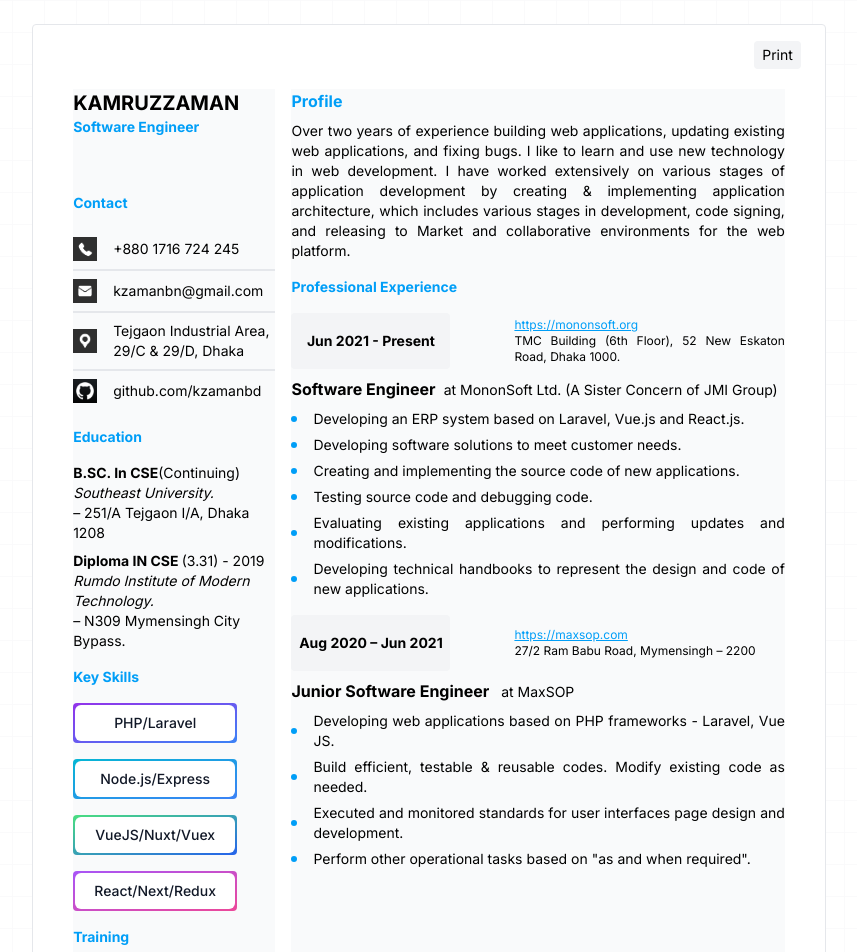
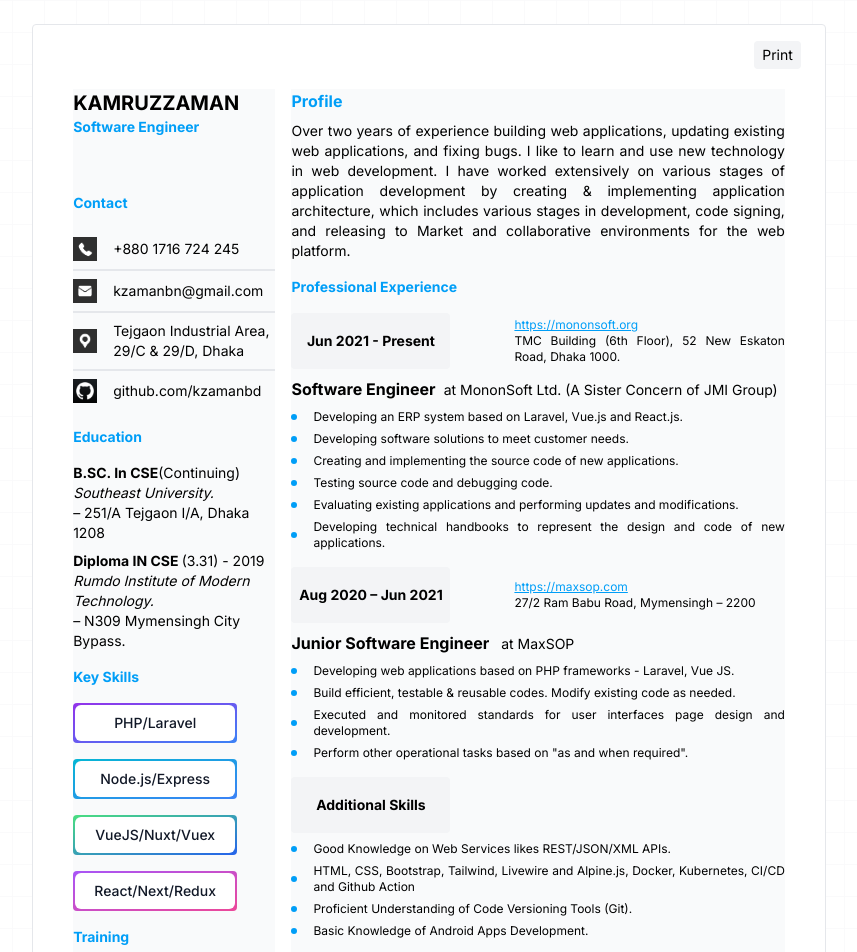
Before and after one commit to kzamaan/resume-next, a Next.js app: page / in a window 1280 px wide. Shown: the top 952 px of the page, without its empty margins (211-1068 px from the left). Built offline with nearby package versions, Linux system fonts and the light colour scheme.

Commit message:
added Additional Skills

```diff
--- a/components/Resume.jsx
+++ b/components/Resume.jsx
@@ -3,13 +3,11 @@ import Image from 'next/image';
 export default function Resume() {
     return (
         <div className='page relative'>
-            <button
-                className='absolute right-6 top-4 rounded bg-gray-100 px-2 py-1 text-sm print:hidden'
-                onClick={() => window.print()}>
+            <button className='print-btn' onClick={() => window.print()}>
                 Print
             </button>
             <div className='grid h-full grid-cols-10 gap-4'>
-                <div className='col-span-3 bg-gray-50'>
+                <div className='col-span-3 bg-gray-50 print:bg-transparent'>
                     <h1 className='text-xl font-bold'>KAMRUZZAMAN</h1>
                     <p className='subtitle'>Software Engineer</p>
                     {/* contact info */}
@@ -94,7 +92,7 @@ export default function Resume() {
                         </div>
                     </div>
                 </div>
-                <div className='col-span-7 bg-gray-50 text-justify'>
+                <div className='col-span-7 bg-gray-50 text-justify print:bg-transparent'>
                     <p className='font-bold text-primary'>Profile</p>
 
                     <p className='mb-4 mt-2 text-sm'>
@@ -110,7 +108,7 @@ export default function Resume() {
                     <div className='mb-4'>
                         {/* last job Experience */}
                         <div className='grid grid-cols-5 gap-16'>
-                            <div className='col-span-2 flex h-14 items-center justify-center rounded bg-gray-100'>
+                            <div className='section-box col-span-2'>
                                 <p className='text-sm font-bold'>Jun 2021 - Present</p>
                             </div>
                             <div className='col-span-3 flex flex-col justify-center text-xs'>
@@ -122,57 +120,51 @@ export default function Resume() {
                             <span className='font-bold'>Software Engineer</span>
                             <span className='ml-2 text-sm'>at MononSoft Ltd. (A Sister Concern of JMI Group)</span>
                         </p>
-                        <ul className='mt-2 space-y-1.5'>
+                        <ul className='mt-2 space-y-1.5 text-xs'>
                             <li className='flex items-center'>
                                 <div className='mr-4'>
                                     <div className='h-1.5 w-1.5 rounded-full bg-primary'></div>
                                 </div>
-                                <p className='text-sm'>
-                                    Developing an ERP system based on Laravel, Vue.js and React.js.
-                                </p>
+                                <p>Developing an ERP system based on Laravel, Vue.js and React.js.</p>
                             </li>
                             <li className='flex items-center'>
                                 <div className='mr-4'>
                                     <div className='h-1.5 w-1.5 rounded-full bg-primary'></div>
                                 </div>
-                                <p className='text-sm'>Developing software solutions to meet customer needs.</p>
+                                <p>Developing software solutions to meet customer needs.</p>
                             </li>
                             <li className='flex items-center'>
                                 <div className='mr-4'>
                                     <div className='h-1.5 w-1.5 rounded-full bg-primary'></div>
                                 </div>
-                                <p className='text-sm'>
-                                    Creating and implementing the source code of new applications.
-                                </p>
+                                <p>Creating and implementing the source code of new applications.</p>
                             </li>
                             <li className='flex items-center'>
                                 <div className='mr-4'>
                                     <div className='h-1.5 w-1.5 rounded-full bg-primary'></div>
                                 </div>
-                                <p className='text-sm'>Testing source code and debugging code.</p>
+                                <p>Testing source code and debugging code.</p>
                             </li>
                             <li className='flex items-center'>
                                 <div className='mr-4'>
                                     <div className='h-1.5 w-1.5 rounded-full bg-primary'></div>
                                 </div>
-                                <p className='text-sm'>
-                                    Evaluating existing applications and performing updates and modifications.
-                                </p>
+                                <p>Evaluating existing applications and performing updates and modifications.</p>
                             </li>
                             <li className='flex items-center'>
                                 <div className='mr-4'>
                                     <div className='h-1.5 w-1.5 rounded-full bg-primary'></div>
                                 </div>
-                                <p className='text-sm'>
+                                <p>
                                     Developing technical handbooks to represent the design and code of new applications.
                                 </p>
                             </li>
                         </ul>
                     </div>
-                    <div>
+                    <div className='mb-4'>
                         {/* last job Experience */}
                         <div className='grid grid-cols-5 gap-16'>
-                            <div className='col-span-2 flex h-14 items-center justify-center rounded bg-gray-100'>
+                            <div className='section-box col-span-2'>
                                 <p className='text-sm font-bold'>Aug 2020 – Jun 2021</p>
                             </div>
                             <div className='col-span-3 flex flex-col justify-center text-xs'>
@@ -184,38 +176,69 @@ export default function Resume() {
                             <span className='font-bold'>Junior Software Engineer </span>
                             <span className='ml-2 text-sm'>at MaxSOP </span>
                         </p>
-                        <ul className='mt-2 space-y-1.5'>
+                        <ul className='mt-2 space-y-1.5 text-xs'>
                             <li className='flex items-center'>
                                 <div className='mr-4'>
                                     <div className='h-1.5 w-1.5 rounded-full bg-primary'></div>
                                 </div>
-                                <p className='text-sm'>
-                                    Developing web applications based on PHP frameworks - Laravel, Vue JS.
+                                <p>Developing web applications based on PHP frameworks - Laravel, Vue JS.</p>
+                            </li>
+                            <li className='flex items-center'>
+                                <div className='mr-4'>
+                                    <div className='h-1.5 w-1.5 rounded-full bg-primary'></div>
+                                </div>
+                                <p>Build efficient, testable & reusable codes. Modify existing code as needed.</p>
+                            </li>
+                            <li className='flex items-center'>
+                                <div className='mr-4'>
+                                    <div className='h-1.5 w-1.5 rounded-full bg-primary'></div>
+                                </div>
+                                <p>Executed and monitored standards for user interfaces page design and development.</p>
+                            </li>
+                            <li className='flex items-center'>
+                                <div className='mr-4'>
+                                    <div className='h-1.5 w-1.5 rounded-full bg-primary'></div>
+                                </div>
+                                <p>Perform other operational tasks based on {`"as and when required"`}.</p>
+                            </li>
+                        </ul>
+                    </div>
+
+                    {/* Additional Skills */}
+                    <div>
+                        {/* last job Experience */}
+                        <div className='grid grid-cols-5 gap-16'>
+                            <div className='section-box col-span-2'>
+                                <p className='text-sm font-bold'>Additional Skills</p>
+                            </div>
+                        </div>
+                        <ul className='mt-2 space-y-1.5 text-xs'>
+                            <li className='flex items-center'>
+                                <div className='mr-4'>
+                                    <div className='h-1.5 w-1.5 rounded-full bg-primary'></div>
+                                </div>
+                                <p>Good Knowledge on Web Services likes REST/JSON/XML APIs.</p>
+                            </li>
+                            <li className='flex items-center'>
+                                <div className='mr-4'>
+                                    <div className='h-1.5 w-1.5 rounded-full bg-primary'></div>
+                                </div>
+                                <p>
+                                    HTML, CSS, Bootstrap, Tailwind, Livewire and Alpine.js, Docker, Kubernetes, CI/CD
+                                    and Github Action
                                 </p>
                             </li>
                             <li className='flex items-center'>
                                 <div className='mr-4'>
                                     <div className='h-1.5 w-1.5 rounded-full bg-primary'></div>
                                 </div>
-                                <p className='text-sm'>
-                                    Build efficient, testable & reusable codes. Modify existing code as needed.
-                                </p>
+                                <p>Proficient Understanding of Code Versioning Tools (Git).</p>
                             </li>
                             <li className='flex items-center'>
                                 <div className='mr-4'>
                                     <div className='h-1.5 w-1.5 rounded-full bg-primary'></div>
                                 </div>
-                                <p className='text-sm'>
-                                    Executed and monitored standards for user interfaces page design and development.
-                                </p>
-                            </li>
-                            <li className='flex items-center'>
-                                <div className='mr-4'>
-                                    <div className='h-1.5 w-1.5 rounded-full bg-primary'></div>
-                                </div>
-                                <p className='text-sm'>
-                                    Perform other operational tasks based on {`"as and when required"`}.
-                                </p>
+                                <p>Basic Knowledge of Android Apps Development.</p>
                             </li>
                         </ul>
                     </div>
--- a/styles/globals.css
+++ b/styles/globals.css
@@ -8,6 +8,12 @@
     }
     .subtitle {
         @apply text-sm font-bold text-primary;
+    }
+    .print-btn {
+        @apply absolute right-6 top-4 rounded bg-gray-100 px-2 py-1 text-sm print:hidden;
+    }
+    .section-box {
+        @apply flex h-14 items-center justify-center rounded bg-gray-100;
     }
 }
 @tailwind utilities;
```
